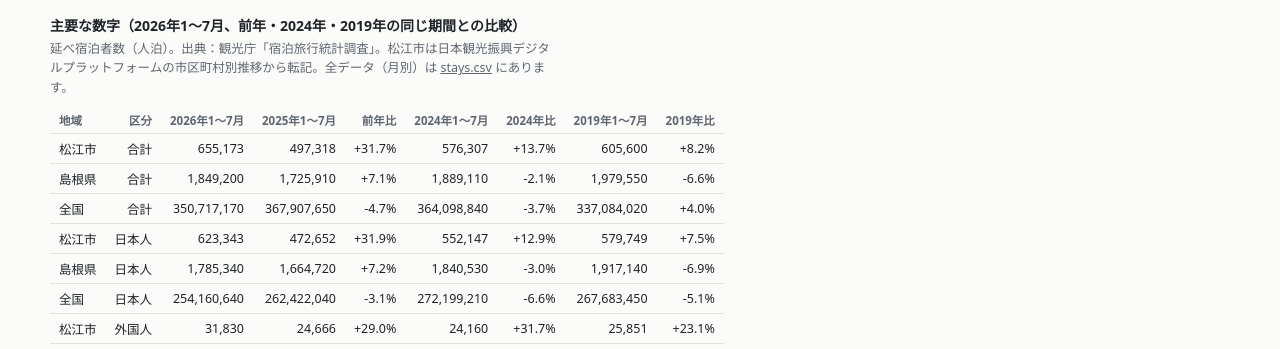
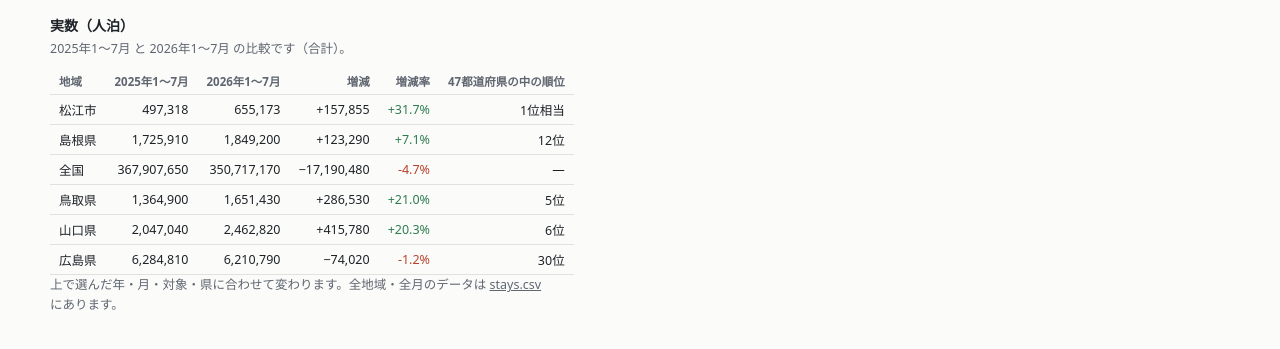
Before and after one commit to naito1014-ux/tourism-analytics, a plain HTML site: page matsue/index.html in a window 1280 px wide. Shown: the part 447-796 px from the top of the page. Drawn offline with nearby package versions, Linux system fonts and the light colour scheme.

Commit message:
松江市ベンチマーク: 実数の表を選択した期間・県に連動させ、増減率の下へ移動
Co-Authored-By: Claude Opus 5.5 <noreply@anthropic.com>
Claude-Session: https://claude.ai/code/session_01VQ3bdaiN53p7dxXGmsm46f

```diff
--- a/matsue/index.html
+++ b/matsue/index.html
@@ -113,23 +113,20 @@ window.dash=(function(){
     <p class="mb-period" id="p-label">—</p>
     <div class="mb-kpis" id="kpis" data-source="cmp"></div>
   <div class="mb-static" id="summary">
-  <h3 class="mb-h3">主要な数字（2026年1〜7月、前年・2024年・2019年の同じ期間との比較）</h3>
-  <p class="mb-sub">延べ宿泊者数（人泊）。出典：観光庁「宿泊旅行統計調査」。松江市は日本観光振興デジタルプラットフォームの市区町村別推移から転記。全データ（月別）は <a href="stays.csv">stays.csv</a> にあります。</p>
-  <div class="mb-tw"><table>
-    <thead><tr><th>地域</th><th>区分</th><th>2026年1〜7月</th><th>2025年1〜7月</th><th>前年比</th><th>2024年1〜7月</th><th>2024年比</th><th>2019年1〜7月</th><th>2019年比</th></tr></thead>
+  <h3 class="mb-h3">実数（人泊）</h3>
+  <p class="mb-sub" id="real-sub">2025年1〜7月 と 2026年1〜7月 の比較です（合計）。</p>
+  <div class="mb-tw"><table id="tb-real" data-source="cmp" data-row-key="region,segment,year,month">
+    <thead><tr><th>地域</th><th>2025年1〜7月</th><th>2026年1〜7月</th><th>増減</th><th>増減率</th><th>47都道府県の中の順位</th></tr></thead>
     <tbody>
-      <tr><td>松江市</td><td>合計</td><td>655,173</td><td>497,318</td><td>+31.7%</td><td>576,307</td><td>+13.7%</td><td>605,600</td><td>+8.2%</td></tr>
-      <tr><td>島根県</td><td>合計</td><td>1,849,200</td><td>1,725,910</td><td>+7.1%</td><td>1,889,110</td><td>-2.1%</td><td>1,979,550</td><td>-6.6%</td></tr>
-      <tr><td>全国</td><td>合計</td><td>350,717,170</td><td>367,907,650</td><td>-4.7%</td><td>364,098,840</td><td>-3.7%</td><td>337,084,020</td><td>+4.0%</td></tr>
-      <tr><td>松江市</td><td>日本人</td><td>623,343</td><td>472,652</td><td>+31.9%</td><td>552,147</td><td>+12.9%</td><td>579,749</td><td>+7.5%</td></tr>
-      <tr><td>島根県</td><td>日本人</td><td>1,785,340</td><td>1,664,720</td><td>+7.2%</td><td>1,840,530</td><td>-3.0%</td><td>1,917,140</td><td>-6.9%</td></tr>
-      <tr><td>全国</td><td>日本人</td><td>254,160,640</td><td>262,422,040</td><td>-3.1%</td><td>272,199,210</td><td>-6.6%</td><td>267,683,450</td><td>-5.1%</td></tr>
-      <tr><td>松江市</td><td>外国人</td><td>31,830</td><td>24,666</td><td>+29.0%</td><td>24,160</td><td>+31.7%</td><td>25,851</td><td>+23.1%</td></tr>
-      <tr><td>島根県</td><td>外国人</td><td>63,860</td><td>61,190</td><td>+4.4%</td><td>48,580</td><td>+31.5%</td><td>62,410</td><td>+2.3%</td></tr>
-      <tr><td>全国</td><td>外国人</td><td>96,556,530</td><td>105,485,610</td><td>-8.5%</td><td>91,899,630</td><td>+5.1%</td><td>69,400,570</td><td>+39.1%</td></tr>
+      <tr><td>松江市</td><td>497,318</td><td>655,173</td><td>+157,855</td><td class="pos">+31.7%</td><td>1位相当</td></tr>
+      <tr><td>島根県</td><td>1,725,910</td><td>1,849,200</td><td>+123,290</td><td class="pos">+7.1%</td><td>12位</td></tr>
+      <tr><td>全国</td><td>367,907,650</td><td>350,717,170</td><td>-17,190,480</td><td class="neg">-4.7%</td><td>—</td></tr>
+      <tr><td>鳥取県</td><td>1,364,900</td><td>1,651,430</td><td>+286,530</td><td class="pos">+21.0%</td><td>5位</td></tr>
+      <tr><td>山口県</td><td>2,047,040</td><td>2,462,820</td><td>+415,780</td><td class="pos">+20.3%</td><td>6位</td></tr>
+      <tr><td>広島県</td><td>6,284,810</td><td>6,210,790</td><td>-74,020</td><td class="neg">-1.2%</td><td>30位</td></tr>
     </tbody>
   </table></div>
-  <p class="mb-sub">2026年1〜7月の前年同期比（合計）の順位：松江市は47都道府県に入れると1位相当、島根県は12位。</p>
+  <p class="mb-sub">上で選んだ年・月・対象・県に合わせて変わります。全地域・全月のデータは <a href="stays.csv">stays.csv</a> にあります。</p>
 </div>
   </section>
 
@@ -152,18 +149,11 @@ window.dash=(function(){
     <div class="mb-tw" id="heat-wrap" data-source="cmp"><table id="tb-heat"></table></div>
   </section>
 
-  <div class="mb-grid2">
-    <section id="sec-table">
-      <h2>実数（人泊）<span class="mb-badge">宿泊</span></h2>
-      <p class="mb-sub" id="real-sub">選んだ期間の合計です。</p>
-      <div class="mb-tw"><table id="tb-real" data-source="cmp" data-row-key="region,segment,year,month"></table></div>
-    </section>
-    <section id="sec-share">
+  <section id="sec-share">
       <h2>島根県に占める松江市のシェア<span class="mb-badge">宿泊</span></h2>
       <p class="mb-sub">同じ統計の中での比率です。上がっていれば、県内の他の市町村より松江市の伸びが大きいことを示します。</p>
       <div class="mb-tw"><table id="tb-share" data-source="share" data-row-key="segment,year,month"></table></div>
     </section>
-  </div>
 
   <section class="mb-notes" id="sec-notes">
     <h2>データについて</h2>
@@ -341,16 +331,22 @@ function heatTable(p,cmp){
 }
 
 function realTable(p,cmp){
-  const t=document.getElementById('tb-real'); t.textContent=''; if(!cmp) return;
-  document.getElementById('real-sub').textContent=per(p,p.cy)+' と '+per(p,p.ty)+' の比較です。';
-  const f=F(p), cols=[['region','地域'],[BASE(p),per(p,p.cy)],[VAL(p),per(p,p.ty)],[f,'増減率']];
-  const h=t.createTHead().insertRow(); for(const [k,l] of cols){ const th=document.createElement('th'); th.textContent=l; th.dataset.field=k; h.appendChild(th); }
+  const t=document.getElementById('tb-real'); if(!cmp) return; t.textContent='';
+  document.getElementById('real-sub').textContent=per(p,p.cy)+' と '+per(p,p.ty)+' の比較です（'+p.seg+'）。';
+  const f=F(p), cols=[['region','地域'],[BASE(p),per(p,p.cy)],[VAL(p),per(p,p.ty)],['diff','増減'],[f,'増減率'],['r'+f,'47都道府県の中の順位']];
+  const h=t.createTHead().insertRow(); for(const [k,l] of cols){ const th=document.createElement('th'); th.textContent=l; if(k!=='diff') th.dataset.field=k; h.appendChild(th); }
   const tb=t.createTBody();
-  for(const r of regions(p)){ const row=rowOf(cmp,r,p); if(!row) continue;
-    const tr=tb.insertRow(); tr.dataset.key=[row.region,row.segment,row.year,row.month].map(x=>enc(String(x))).join(',');
-    for(const [k] of cols){ const td=tr.insertCell(), v=row[k];
-      td.textContent=k==='region'?v:v==null?'—':k===f?sgn(v)+'%':fmt(v);
-      if(k===f&&v!=null) td.className=v>=0?'pos':'neg'; } }
+  for(const r of regions(p)){ const row=rowOf(cmp,r,p);
+    const tr=tb.insertRow();
+    if(!row){ const td=tr.insertCell(); td.textContent=r; for(let i=1;i<cols.length;i++) tr.insertCell().textContent='—'; continue; }
+    tr.dataset.key=[row.region,row.segment,row.year,row.month].map(x=>enc(String(x))).join(',');
+    for(const [k] of cols){ const td=tr.insertCell(); let v=k==='diff'?(row[VAL(p)]!=null&&row[BASE(p)]!=null?row[VAL(p)]-row[BASE(p)]:null):row[k];
+      if(k==='region') td.textContent=v;
+      else if(v==null||(k.startsWith('r')&&row.kind==='全国')) td.textContent='—';
+      else if(k===f){ td.textContent=sgn(v)+'%'; td.className=v>=0?'pos':'neg'; }
+      else if(k==='diff') td.textContent=(v>0?'+':'')+fmt(v);
+      else if(k==='r'+f) td.textContent=v+'位'+(row.kind==='市'?'相当':'');
+      else td.textContent=fmt(v); } }
 }
 
 function shareTable(p,share){
```
